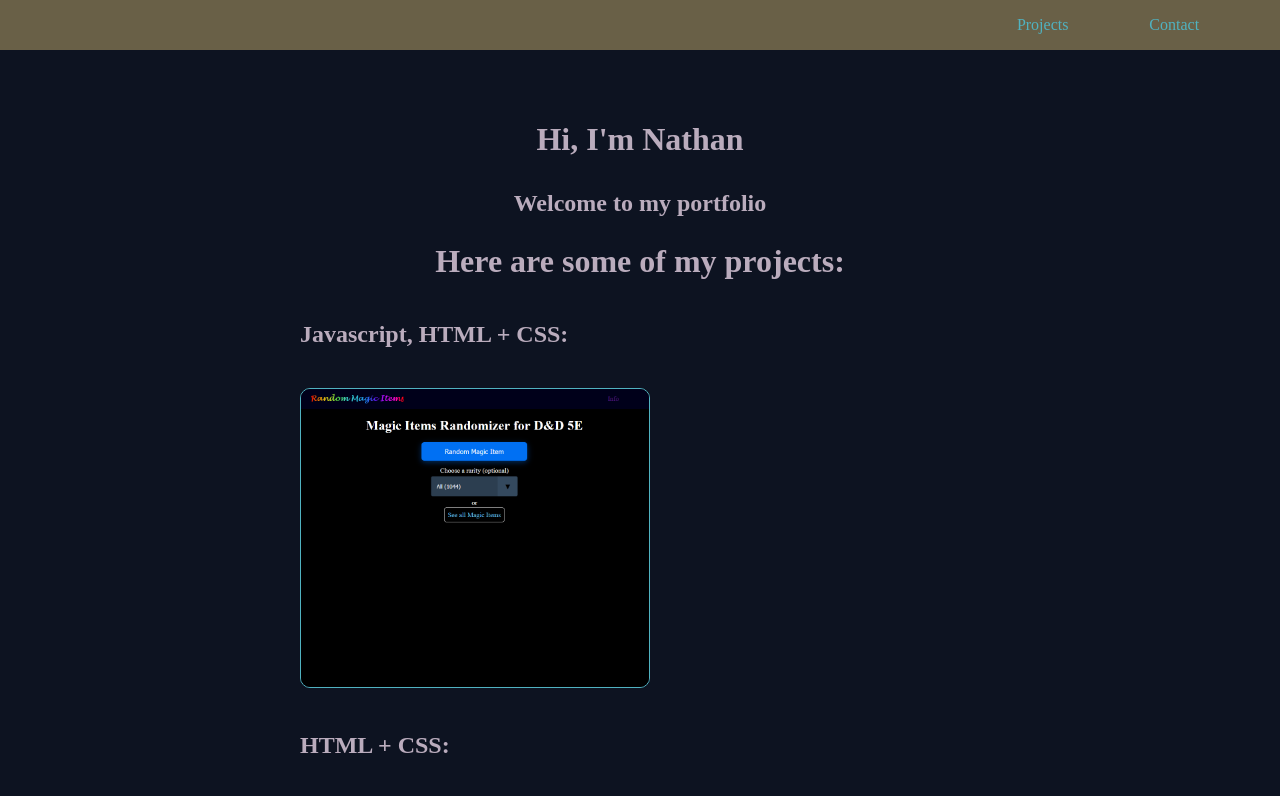
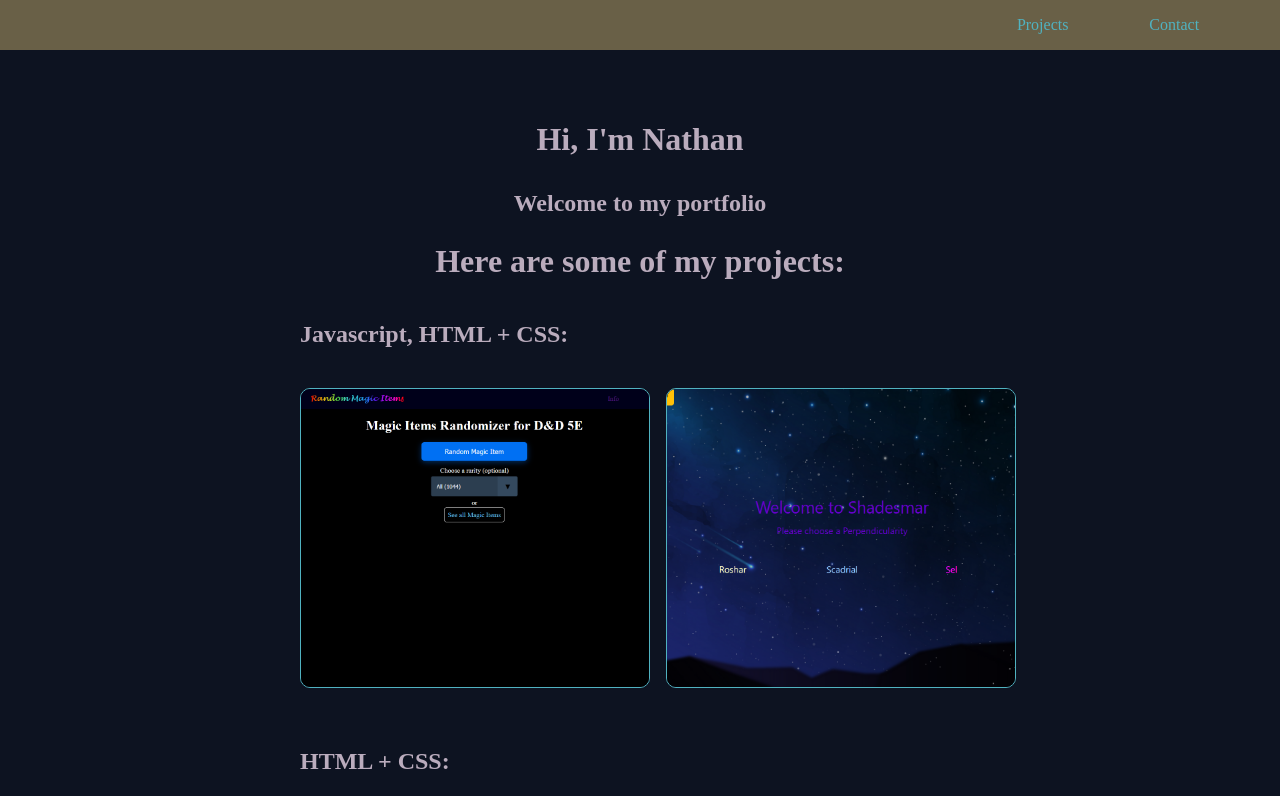
Before and after one commit to nrmuecke/Portfolio, a plain HTML site: page index.html in a window 1280 px wide. Shown: the top 796 px of the page. Drawn offline with Linux system fonts and the light colour scheme; grey boxes are pictures that could not be loaded.

Commit message:
Added another project to the portfolio

```diff
--- a/index.html
+++ b/index.html
@@ -27,6 +27,7 @@
             <h2 id="projects">Javascript, HTML + CSS:</h2>
             <div id="projects" class="legit">
                 <a href="https://randommagicitems.com/" target="blank" class="project-tile"><img src="randommagicitems.png" alt="screenshot of randommagicitems website"></a>
+                <a href="https://nrmuecke.github.io/shadesmar/" target="blank" class="project-tile"><img src="pagess.png" alt="screenshot of shadesmar project"></a>
             </div>
             <h2 id="projects">HTML + CSS:</h2>
             <div id="projects">
```
Also changed, not shown: pagess.png (added).
